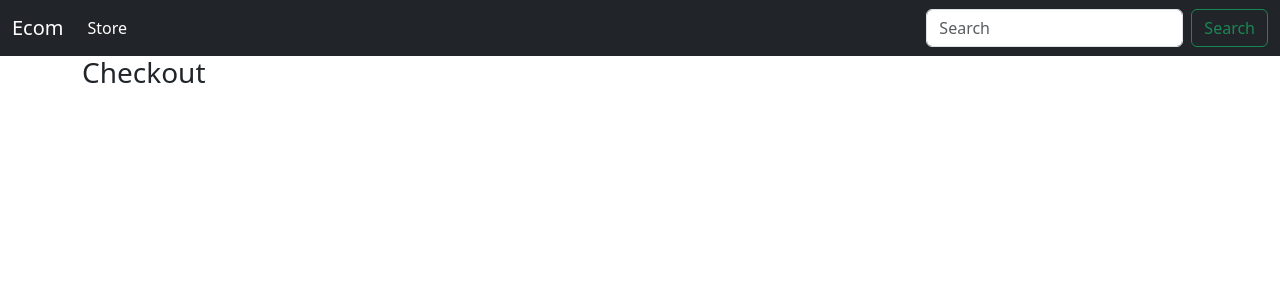
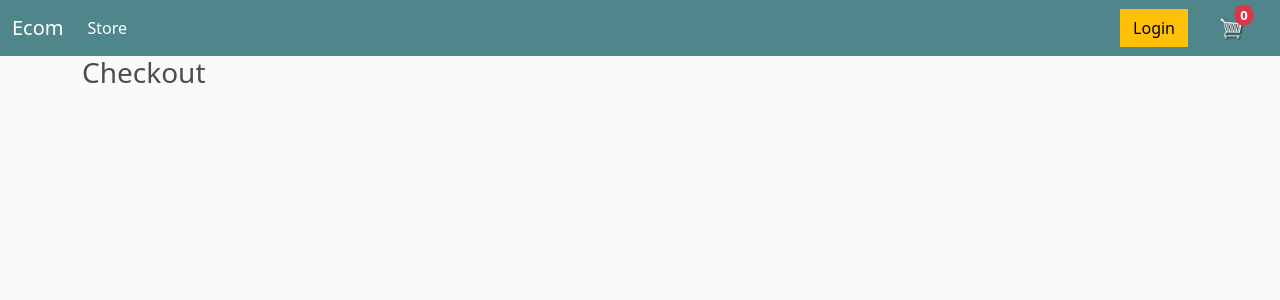
Before and after one commit to KeroSIneD/Ecom-Project, a Django app: page /checkout/ in a window 1280 px wide. Shown: the top 300 px of the page. Run offline with Django 5.2, Linux system fonts and the light colour scheme; tables that the repository leaves empty hold one stand-in row (values such as "Sample post").

Commit message:
add button, new functionalities, new visuals

```diff
--- a/Ecommerce/static/css/main.css
+++ b/Ecommerce/static/css/main.css
@@ -0,0 +1,112 @@
+body{
+	background-color: hsl(0, 0%, 98%);
+}
+
+h1,h2,h3,h4,h5,h6{
+	color:hsl(0, 0%, 30%);
+}
+
+.box-element{
+	box-shadow:hsl(0, 0%, 80%) 0 0 16px;
+	background-color: #fff;
+	border-radius: 4px;
+	padding: 10px;
+}
+
+.thumbnail{
+	width: 100%;
+	height: 200px;
+	-webkit-box-shadow: -1px -3px 5px -2px rgba(214,214,214,1);
+    -moz-box-shadow: -1px -3px 5px -2px rgba(214,214,214,1);
+    box-shadow: -1px -3px 5px -2px rgba(214,214,214,1);
+}
+
+.product{
+	border-radius: 0 0 4px 4px;
+}
+
+.bg-dark{
+	background-color: #4f868c!important;
+}
+
+#cart-icon{
+	width:25px;
+	display: inline-block;
+	margin-left: 15px;
+}
+
+#cart-icon {
+	width: 25px;
+	display: inline-block;
+}
+
+#cart-total {
+	font-size: 13px;
+    padding: 4px 6px;
+}
+
+
+.col-lg-4, .col-lg-6, .col-lg-8, .col-lg-12{
+	margin-top: 10px;
+}
+
+.btn{
+	border-radius: 0;
+}
+
+.row-image{
+	width: 100px;
+}
+
+.form-field{
+	width:250px;
+	display: inline-block;
+	padding: 5px;
+}
+
+.cart-row{
+	display: flex;
+    align-items: flex-stretch;
+    padding-bottom: 10px;
+    margin-bottom: 10px;
+    border-bottom: 1px solid #ececec;
+
+}
+
+.quantity{
+	display: inline-block;
+	font-weight: 700;
+	padding-right:10px;
+
+
+}
+
+.chg-quantity{
+	width: 12px;
+	cursor: pointer;
+	display: block;
+	margin-top: 5px;
+	transition:.1s;
+}
+
+.chg-quantity:hover{
+	opacity: .6;
+}
+
+
+.hidden{
+	display: none!important;
+}
+
+.cart-summary-table th,
+.cart-summary-table td {
+    border-bottom: none !important;
+}
+
+.hr-light {
+    border: none;
+    border-top: 1px solid #aaa;
+    margin-top: 10px;
+    margin-bottom: 10px;
+    margin
+}
--- a/Ecommerce/store/templates/store/main.html
+++ b/Ecommerce/store/templates/store/main.html
@@ -25,10 +25,19 @@
                         <a class="nav-link active" aria-current="page" href="{% url 'store' %}">Store </a>
                     </li>
                 </ul>
-                <form class="d-flex">
-                    <input class="form-control me-2" type="search" placeholder="Search" aria-label="Search">
-                    <button class="btn btn-outline-success" type="submit">Search</button>
-                </form>
+
+                <div class="d-flex align-items-center me-4">
+                    <a href="#" class="btn btn-warning me-3">Login</a>
+
+                    <div class="position-relative">
+                        <a href="{% url 'cart' %}">
+                            <img id="cart-icon" src="{% static 'images/cart.png' %}">
+                        </a>
+                        <span id="cart-total" class="position-absolute top-0 start-100 translate-middle badge rounded-pill bg-danger">
+                            0
+                        </span>
+                    </div>
+                </div>
             </div>
         </div>
     </nav>
```
Also changed, not shown: Ecommerce/store/templates/store/cart.html (+32 -1 lines), Ecommerce/store/templates/store/store.html (+34 -1 lines).
